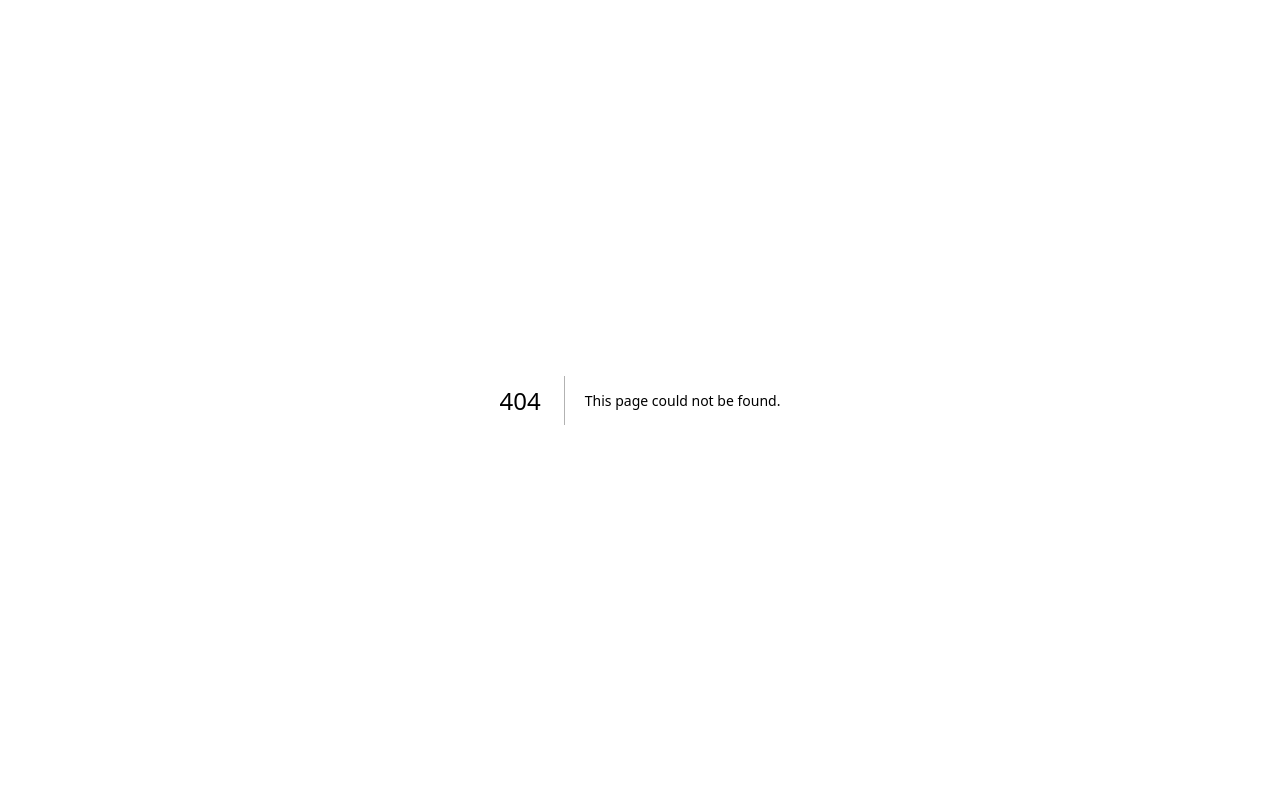
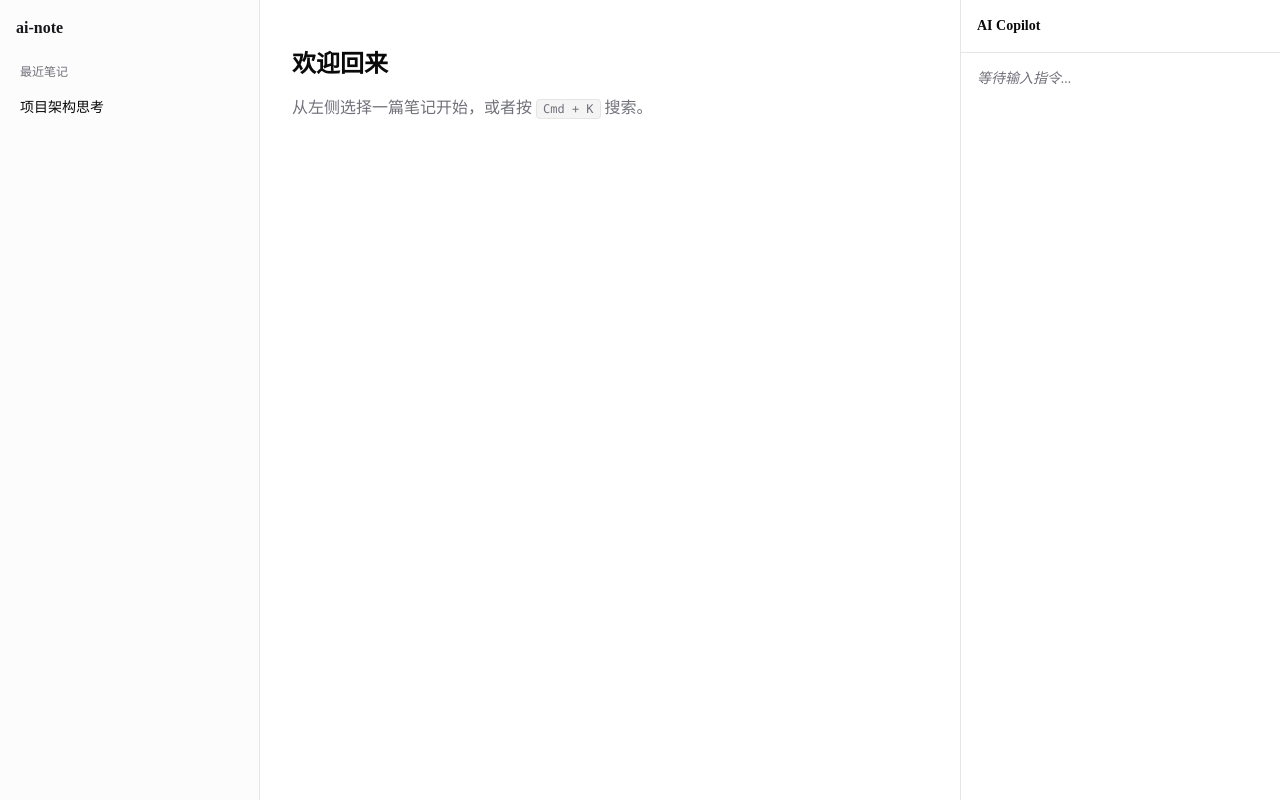
Before and after one commit to luximmy/ai-note, a Next.js app: page /app in a window 1280 px wide. Before the commit this address had no page. Built offline with nearby package versions, Linux system fonts and the light colour scheme.

Commit message:
feat: 基础布局完成

```diff
--- /dev/null
+++ b/src/app/app/layout.tsx
@@ -0,0 +1,51 @@
+'use client';
+
+import { useAppStore } from '@/store';
+import { ScrollArea } from '@/components/ui/scroll-area';
+import { Separator } from '@/components/ui/separator';
+
+export default function AppLayout({ children }: { children: React.ReactNode }) {
+  const { isSidebarOpen, isAgentPanelOpen } = useAppStore();
+
+  return (
+    <div className='flex h-screen w-full bg-background overflow-hidden'>
+      {/* 1. 左侧栏 (Sidebar) - 宽度固定 260px */}
+      {isSidebarOpen && (
+        <aside className='w-[260px] h-full border-r bg-zinc-50/50 flex flex-col shrink-0'>
+          <div className='p-4 font-bold text-zinc-900'>ai-note</div>
+          <ScrollArea className='flex-1 px-3'>
+            <div className='space-y-1'>
+              <div className='text-xs font-medium text-zinc-500 py-2 px-2'>
+                最近笔记
+              </div>
+              {/* 这里后续会循环渲染 mock 笔记列表 */}
+              <div className='px-2 py-1.5 text-sm rounded-md hover:bg-zinc-200/50 cursor-pointer transition-colors'>
+                项目架构思考
+              </div>
+            </div>
+          </ScrollArea>
+        </aside>
+      )}
+
+      {/* 2. 中间主工作区 (Main Editor Area) */}
+      <main className='flex-1 h-full flex flex-col relative overflow-hidden bg-white'>
+        <ScrollArea className='h-full'>
+          <div className='max-w-3xl mx-auto py-12 px-8'>{children}</div>
+        </ScrollArea>
+      </main>
+
+      {/* 3. 右侧 AI 面板 (Agent Panel) - 宽度固定 320px */}
+      {isAgentPanelOpen && (
+        <aside className='w-[320px] h-full border-l bg-white flex flex-col shrink-0 shadow-sm'>
+          <div className='p-4 border-bottom flex items-center justify-between'>
+            <span className='font-semibold text-sm'>AI Copilot</span>
+          </div>
+          <Separator />
+          <div className='flex-1 p-4 text-sm text-zinc-500 italic'>
+            等待输入指令...
+          </div>
+        </aside>
+      )}
+    </div>
+  );
+}
--- /dev/null
+++ b/src/app/app/note/[id]/loading.tsx
@@ -0,0 +1,20 @@
+// src/app/app/note/[id]/loading.tsx
+
+export default function NoteLoading() {
+  return (
+    <div className='space-y-8 animate-pulse'>
+      {/* 标题区骨架屏 */}
+      <div className='space-y-4'>
+        <div className='h-12 w-12 bg-zinc-200 rounded-lg'></div>
+        <div className='h-10 w-2/3 bg-zinc-200 rounded-md'></div>
+      </div>
+
+      {/* 内容区骨架屏 */}
+      <div className='space-y-4 pt-8 border-t'>
+        <div className='h-4 w-full bg-zinc-100 rounded'></div>
+        <div className='h-4 w-5/6 bg-zinc-100 rounded'></div>
+        <div className='h-4 w-4/6 bg-zinc-100 rounded'></div>
+      </div>
+    </div>
+  );
+}
--- /dev/null
+++ b/src/app/app/note/[id]/page.tsx
@@ -0,0 +1,34 @@
+import { getNoteById } from '@/actions/note';
+import { notFound } from 'next/navigation';
+
+interface NotePageProps {
+  params: Promise<{ id: string }>;
+}
+
+export default async function NotePage({ params }: NotePageProps) {
+  const { id } = await params;
+
+  try {
+    // 调用带有 800ms 延迟的 Mock Action
+    const note = await getNoteById(id);
+
+    return (
+      <article className='space-y-8'>
+        <header className='space-y-4'>
+          <div className='text-5xl'>{note.emoji || '📝'}</div>
+          <h1 className='text-4xl font-bold tracking-tight text-zinc-900'>
+            {note.title}
+          </h1>
+        </header>
+
+        {/* 下一阶段：接入 BlockEditor 组件渲染 note.blocks */}
+        <section className='min-h-[500px] border-t pt-8 text-zinc-400'>
+          内容区块加载中...
+        </section>
+      </article>
+    );
+  } catch (error) {
+    console.error(error);
+    notFound();
+  }
+}
--- /dev/null
+++ b/src/app/app/page.tsx
@@ -0,0 +1,14 @@
+export default function DashboardPage() {
+  return (
+    <div className='space-y-4'>
+      <h1 className='text-2xl font-bold'>欢迎回来</h1>
+      <p className='text-zinc-500'>
+        从左侧选择一篇笔记开始，或者按{' '}
+        <kbd className='px-1.5 py-0.5 rounded border bg-zinc-100 text-xs'>
+          Cmd + K
+        </kbd>{' '}
+        搜索。
+      </p>
+    </div>
+  );
+}
--- a/src/app/layout.tsx
+++ b/src/app/layout.tsx
@@ -1,20 +1,20 @@
-import type { Metadata } from "next";
-import { Geist, Geist_Mono } from "next/font/google";
-import "./globals.css";
+import type { Metadata } from 'next';
+import { Geist, Geist_Mono } from 'next/font/google';
+import './globals.css';
 
 const geistSans = Geist({
-  variable: "--font-geist-sans",
-  subsets: ["latin"],
+  variable: '--font-geist-sans',
+  subsets: ['latin'],
 });
 
 const geistMono = Geist_Mono({
-  variable: "--font-geist-mono",
-  subsets: ["latin"],
+  variable: '--font-geist-mono',
+  subsets: ['latin'],
 });
 
 export const metadata: Metadata = {
-  title: "Create Next App",
-  description: "Generated by create next app",
+  title: 'ai-note | AI-Native Canvas',
+  description: 'Next generation AI-driven knowledge canvas',
 };
 
 export default function RootLayout({
@@ -24,10 +24,10 @@ export default function RootLayout({
 }>) {
   return (
     <html
-      lang="en"
+      lang='zh-CN'
       className={`${geistSans.variable} ${geistMono.variable} h-full antialiased`}
     >
-      <body className="min-h-full flex flex-col">{children}</body>
+      <body className='min-h-full flex flex-col'>{children}</body>
     </html>
   );
 }
--- /dev/null
+++ b/src/store/index.ts
@@ -0,0 +1,23 @@
+// src/store/index.ts
+import { create } from 'zustand';
+
+interface AppState {
+  isSidebarOpen: boolean;
+  isAgentPanelOpen: boolean;
+  toggleSidebar: () => void;
+  toggleAgentPanel: () => void;
+  setAgentPanelOpen: (isOpen: boolean) => void;
+}
+
+export const useAppStore = create<AppState>((set) => ({
+  // 初始状态：左侧边栏默认打开，右侧 AI 面板为了刚才的测试，我们也先设为打开
+  isSidebarOpen: true,
+  isAgentPanelOpen: true,
+
+  // 状态变更动作 (Actions)
+  toggleSidebar: () =>
+    set((state) => ({ isSidebarOpen: !state.isSidebarOpen })),
+  toggleAgentPanel: () =>
+    set((state) => ({ isAgentPanelOpen: !state.isAgentPanelOpen })),
+  setAgentPanelOpen: (isOpen) => set({ isAgentPanelOpen: isOpen }),
+}));
```
